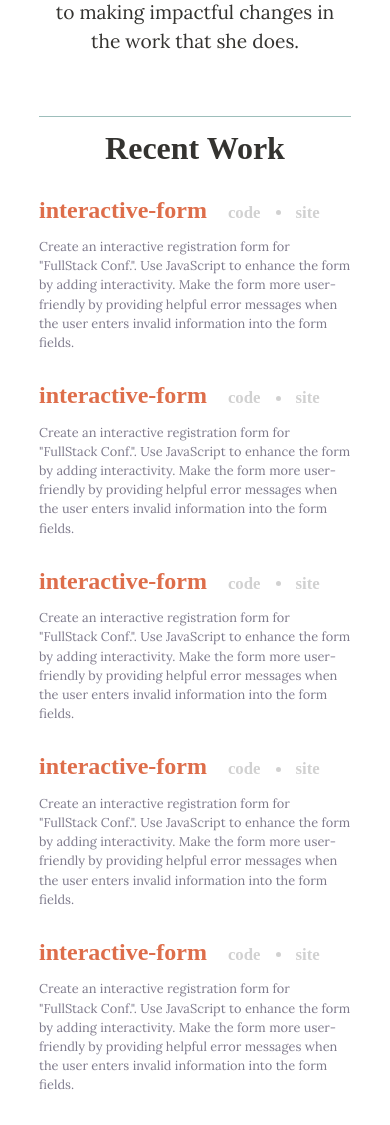
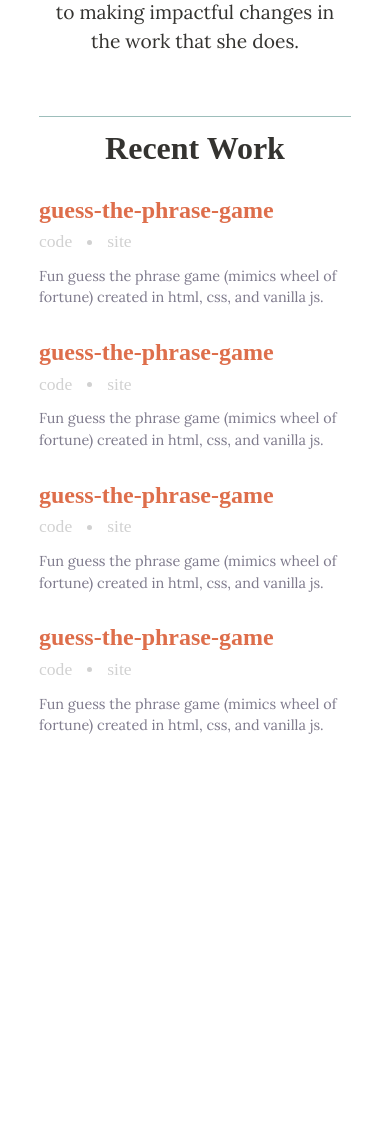
Before and after one commit to KaitlynDodds/KaitlynDodds.github.io, a PHP site: page / in a window 390 px wide. Shown: the part 389-1514 px from the top of the page. After the commit the page ends 1156 px from the top, so only its background shows below. Run offline with PHP 8.4, Linux system fonts and the light colour scheme; some libraries are stand-ins or nearby versions; some web fonts are replaced.

Commit message:
adjusting css for project list mobile view

```diff
--- a/css/main.css
+++ b/css/main.css
@@ -111,23 +111,18 @@ a {
 
 .project h3 {
 	color: #DE6E4B;
+	margin-bottom: 7px;
 }
 
-.project h3 span a {
+.project span a {
 	color: #D1D1D1;
 }
 
-.project h3 span {
-	font-size: .7em;
-	padding: 0;
-	margin: 0;
+.project span {
+	font-size: 1.1em;
 }
 
-.project h3 span:first-of-type {
-	margin-left: 15px;
-}
-
-.project h3 span:first-of-type::after {
+.project span:first-of-type::after {
 	content: "";
 	display: inline-block;
 	background-color: #D1D1D1;
@@ -140,7 +135,7 @@ a {
 }
 
 .project p {
-	font-size: .8em;
+	font-size: .9em;
 	color: #7E7A8C;
 }
 
--- a/index.html
+++ b/index.html
@@ -3,8 +3,8 @@
 <head>
 	<title>Kaitlyn Dodds | Portfolio</title>
 	<link href="https://fonts.googleapis.com/css?family=PT+Serif+Caption|Rufina" rel="stylesheet">
+	<link href="https://fonts.googleapis.com/css?family=Crimson+Text|Lora|PT+Serif" rel="stylesheet">
 	<link rel="stylesheet" href="https://use.fontawesome.com/releases/v5.1.0/css/all.css" integrity="sha384-lKuwvrZot6UHsBSfcMvOkWwlCMgc0TaWr+30HWe3a4ltaBwTZhyTEggF5tJv8tbt" crossorigin="anonymous">
-	<link href="https://fonts.googleapis.com/css?family=Crimson+Text|Lora|PT+Serif" rel="stylesheet">
 	<link rel="stylesheet" type="text/css" href="css/normalize.css">
 	<link rel="stylesheet" type="text/css" href="css/main.css">
 </head>
@@ -41,51 +41,41 @@
 
 			<div class="project">
 				<h3>
-					interactive-form
-					<span><a href="">code</a></span><span><a href="">site</a></span>
+					guess-the-phrase-game
 				</h3>
+				<span><a href="">code</a></span><span><a href="">site</a></span>
 				<p>
-					Create an interactive registration form for "FullStack Conf.". Use JavaScript to enhance the form by adding interactivity. Make the form more user-friendly by providing helpful error messages when the user enters invalid information into the form fields.
+					Fun guess the phrase game (mimics wheel of fortune) created in html, css, and vanilla js.
 				</p>
 			</div>
 
 			<div class="project">
 				<h3>
-					interactive-form
-					<span><a href="">code</a></span><span><a href="">site</a></span>
+					guess-the-phrase-game
 				</h3>
+				<span><a href="">code</a></span><span><a href="">site</a></span>
 				<p>
-					Create an interactive registration form for "FullStack Conf.". Use JavaScript to enhance the form by adding interactivity. Make the form more user-friendly by providing helpful error messages when the user enters invalid information into the form fields.
+					Fun guess the phrase game (mimics wheel of fortune) created in html, css, and vanilla js.
 				</p>
 			</div>
 
 			<div class="project">
 				<h3>
-					interactive-form
-					<span><a href="">code</a></span><span><a href="">site</a></span>
+					guess-the-phrase-game
 				</h3>
+				<span><a href="">code</a></span><span><a href="">site</a></span>
 				<p>
-					Create an interactive registration form for "FullStack Conf.". Use JavaScript to enhance the form by adding interactivity. Make the form more user-friendly by providing helpful error messages when the user enters invalid information into the form fields.
+					Fun guess the phrase game (mimics wheel of fortune) created in html, css, and vanilla js.
 				</p>
 			</div>
 
 			<div class="project">
 				<h3>
-					interactive-form
-					<span><a href="">code</a></span><span><a href="">site</a></span>
+					guess-the-phrase-game
 				</h3>
+				<span><a href="">code</a></span><span><a href="">site</a></span>
 				<p>
-					Create an interactive registration form for "FullStack Conf.". Use JavaScript to enhance the form by adding interactivity. Make the form more user-friendly by providing helpful error messages when the user enters invalid information into the form fields.
-				</p>
-			</div>
-
-			<div class="project">
-				<h3>
-					interactive-form
-					<span><a href="">code</a></span><span><a href="">site</a></span>
-				</h3>
-				<p>
-					Create an interactive registration form for "FullStack Conf.". Use JavaScript to enhance the form by adding interactivity. Make the form more user-friendly by providing helpful error messages when the user enters invalid information into the form fields.
+					Fun guess the phrase game (mimics wheel of fortune) created in html, css, and vanilla js.
 				</p>
 			</div>
 		</div>
```
